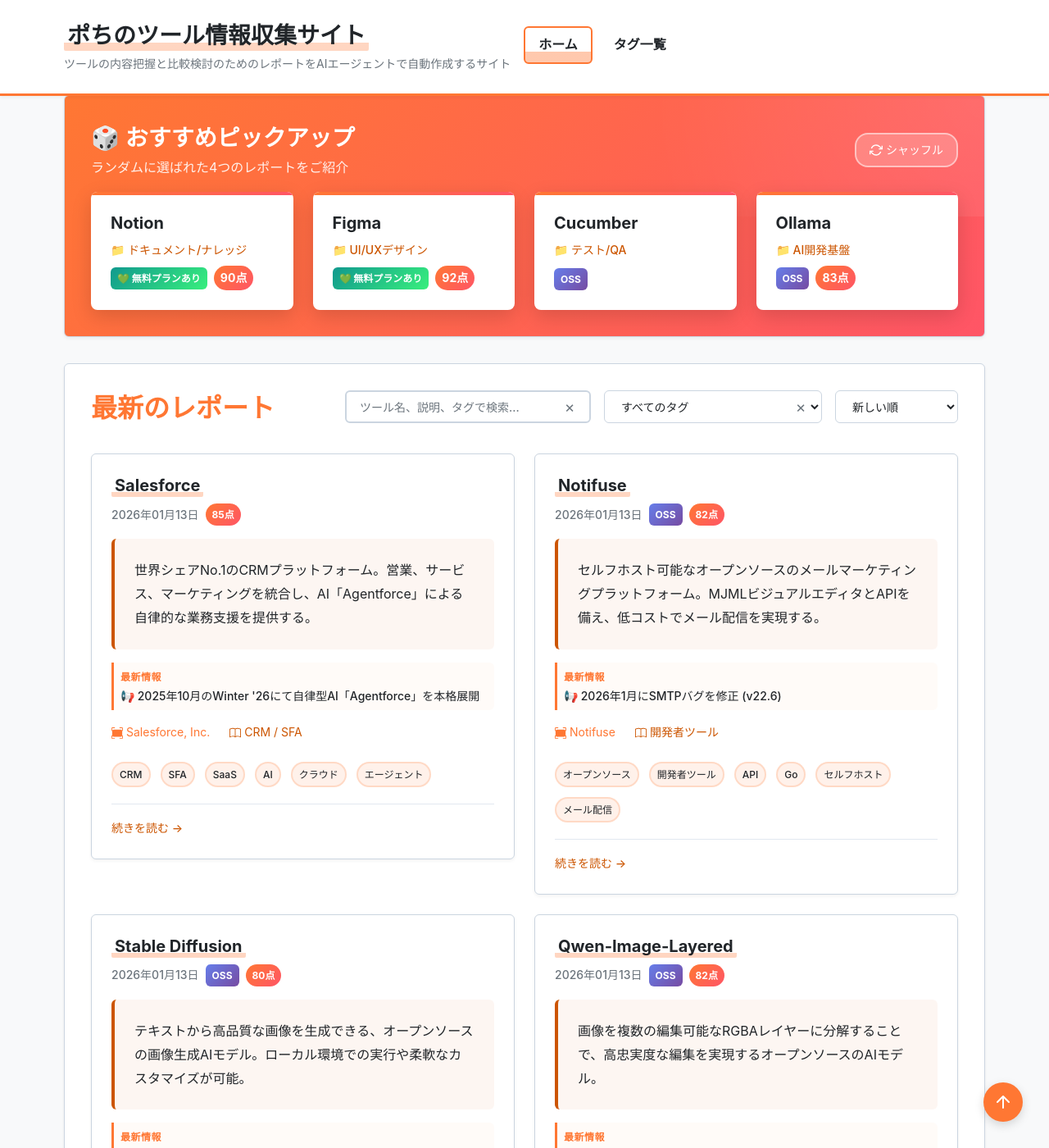
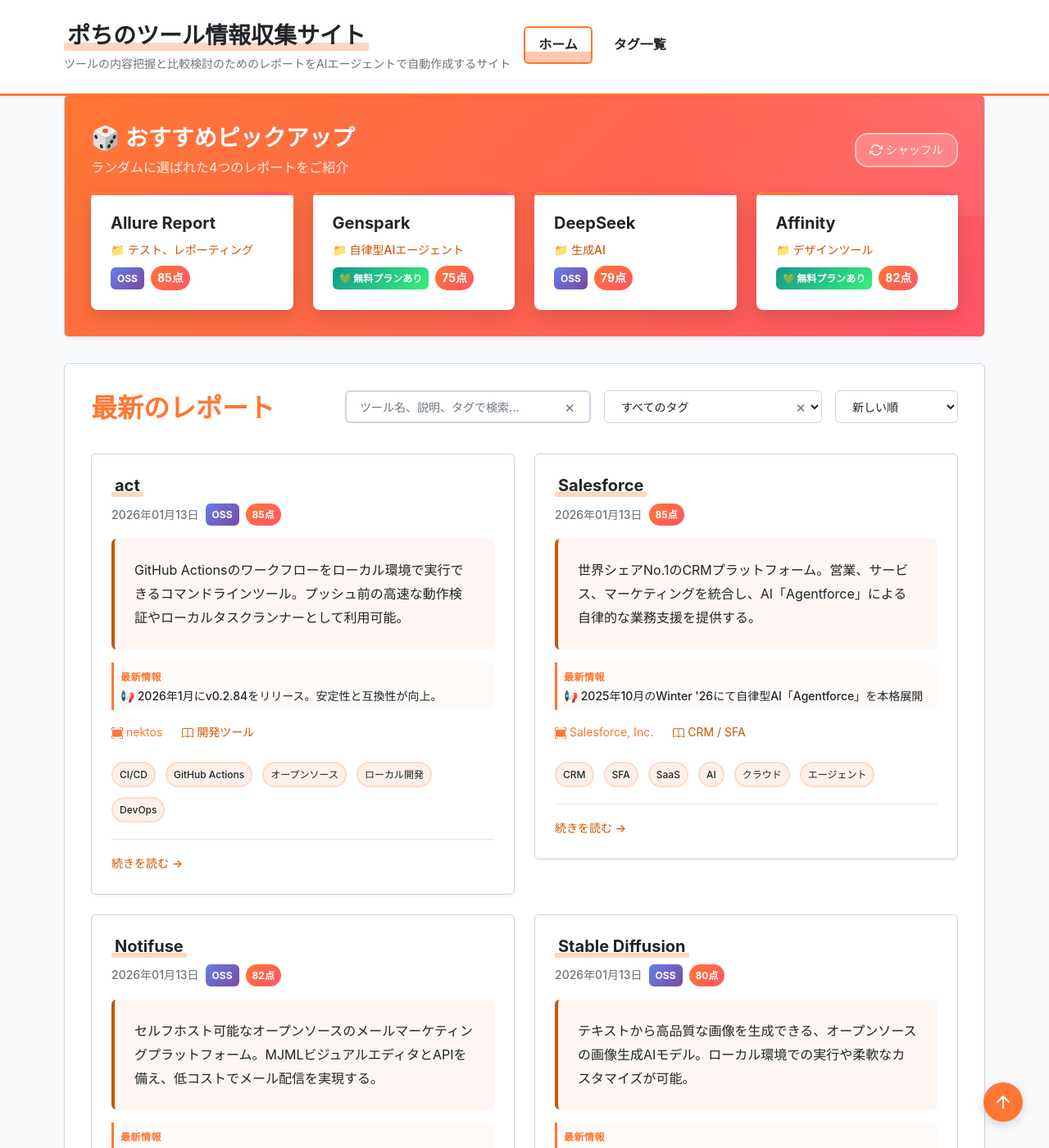
Before and after one commit to aegisfleet/tool-survey-report, a Jekyll site: the page built from index.md, in a window 1280 px wide and 1400 px high, scrolled down 656 px. Shown: the whole window at 82% size. Built offline with Jekyll 4.4.1, drawn with Linux system fonts in a browser that asks for light colours; part of the change alters nothing that is shown.

Commit message:
feat: add report for act (nektos/act)
- Create `_reports/act.md`
- Update `_reports/github-actions.md` and `_reports/docker.md` to add `act` as a related tool.

```diff
--- /dev/null
+++ b/_reports/act.md
@@ -0,0 +1,196 @@
+---
+title: "act (nektos/act) 調査レポート"
+tool_name: "act"
+tool_reading: "アクト"
+category: "開発ツール"
+developer: "nektos"
+official_site: "https://nektosact.com/"
+date: "2026-01-13"
+last_updated: "2026-01-13"
+tags:
+  - "CI/CD"
+  - "GitHub Actions"
+  - "オープンソース"
+  - "ローカル開発"
+  - "DevOps"
+description: "GitHub Actionsのワークフローをローカル環境で実行できるコマンドラインツール。プッシュ前の高速な動作検証やローカルタスクランナーとして利用可能。"
+
+quick_summary:
+  has_free_plan: true
+  is_oss: true
+  starting_price: "無料"
+  target_users:
+    - "ソフトウェアエンジニア"
+    - "DevOpsエンジニア"
+    - "OSSメンテナ"
+  latest_highlight: "2026年1月にv0.2.84をリリース。安定性と互換性が向上。"
+  update_frequency: "高"
+
+evaluation:
+  score: 85
+  base_score: 70
+  plus_points:
+    - point: 5
+      reason: "完全無料でGitHub Actionsのローカル実行環境を提供"
+    - point: 5
+      reason: "開発サイクルの大幅な短縮（プッシュ不要でテスト可能）"
+    - point: 5
+      reason: "活発なオープンソースコミュニティと頻繁なアップデート"
+  minus_points:
+    - point: -3
+      reason: "GitHubホステッドランナーとの完全な互換性はない（一部機能制限あり）"
+    - point: -2
+      reason: "Docker環境のセットアップとリソースが必要"
+  summary: "GitHub Actionsを利用する開発者にとって必須級のツール。完全な互換性はないものの、開発効率を劇的に向上させる。"
+
+links:
+  github: "https://github.com/nektos/act"
+  documentation: "https://nektosact.com/introduction.html"
+
+relationships:
+  related_tools:
+    - "GitHub Actions"
+    - "Docker"
+---
+
+# **act (nektos/act) 調査レポート**
+
+## **1. 基本情報**
+
+* **ツール名**: act (nektos/act)
+* **ツールの読み方**: アクト
+* **開発元**: nektos (コミュニティ主導のOSS)
+* **公式サイト**: [https://nektosact.com/](https://nektosact.com/)
+* **関連リンク**:
+  * GitHub: [https://github.com/nektos/act](https://github.com/nektos/act)
+  * ドキュメント: [https://nektosact.com/introduction.html](https://nektosact.com/introduction.html)
+* **カテゴリ**: 開発ツール / CI/CD
+* **概要**: GitHub Actionsのワークフロー定義ファイル（`.github/workflows`）を読み込み、Dockerコンテナを使用してローカル環境で実行するコマンドラインツール。「Think globally, act locally」を掲げ、クラウドへのプッシュなしでCI/CDパイプラインのテストを可能にする。
+
+## **2. 目的と主な利用シーン**
+
+* **解決する課題**:
+  * GitHub Actionsの動作確認のために、修正のたびにコミット・プッシュを行う手間と時間の無駄。
+  * 「コミット→プッシュ→CI失敗→修正」という長いフィードバックループ。
+  * `Makefile`等のローカルタスクランナーとCI設定の二重管理。
+* **想定利用者**:
+  * GitHub Actionsを利用してCI/CDパイプラインを構築するすべての開発者。
+  * CIのデバッグに時間を取られているエンジニア。
+* **利用シーン**:
+  * **CIワークフローのローカルデバッグ**: シンタックスエラーやスクリプトの動作をプッシュ前に手元で確認。
+  * **ローカルタスクランナー**: `Makefile`の代わりにGitHub Actionsの定義を使ってビルドやテストを実行。
+  * **クリーンな環境でのテスト**: 依存関係が含まれたDockerコンテナ上でテストを実行し、「自分のマシンでは動く」問題を排除。
+
+## **3. 主要機能**
+
+* **ワークフローのローカル実行**: `.github/workflows/` 内のYAMLファイルを解析し、Docker APIを通じてジョブを実行。
+* **イベントトリガーのシミュレーション**: `push` や `pull_request` などのGitHubイベントをローカルで発火させてワークフローを実行。
+* **アーティファクトの利用**: アクション間でのデータの受け渡しやアーティファクトの保存・利用をサポート。
+* **シークレット管理**: ローカルの `.secrets` ファイルを通じて、APIキーなどの機密情報を安全に注入可能。
+* **プラットフォーム指定**: `-P` オプションにより、ジョブを実行するDockerイメージ（Ubuntuなど）をカスタマイズ可能。
+* **ドライラン**: 実際の実行を行わずに、どのジョブが実行されるかを確認する機能（`act -n`）。
+* **特定のジョブのみ実行**: ワークフロー全体ではなく、特定のジョブを指定して実行可能（`act -j job_name`）。
+
+## **4. 特徴・強み (Pros)**
+
+* **高速なフィードバックループ**: コード変更からテスト結果確認までの時間を数分〜数十分から数秒〜数分に短縮できる。コミット履歴を汚さずに試行錯誤が可能。
+* **GitHub Actionsとの互換性**: 標準のYAML構文をそのまま解釈するため、特別な設定ファイルを追加で書く必要がない。
+* **環境の一貫性**: Dockerコンテナ上で実行されるため、ローカル環境の汚れや依存関係の差異に影響されにくい。
+* **活発な開発**: 多くのコントリビューターにより頻繁にメンテナンスされており、新しいGitHub Actionsの機能への追従が早い。
+* **クロスプラットフォーム**: Windows, Mac, Linuxのいずれでも動作（Dockerが必要）。
+
+## **5. 弱み・注意点 (Cons)**
+
+* **完全な互換性ではない**: GitHubホステッドランナーの環境を完全に再現できるわけではない。特にプリインストールされているソフトウェアの違いや、一部のGitHub固有のコンテキスト変数（`github.token`など）の挙動に差異がある場合がある。
+* **Docker依存**: 実行にはDocker Engineが必要であり、Docker Desktop等のライセンスやリソース消費（CPU/メモリ）の影響を受ける。特にmacOSではファイルシステムのマウントが遅い場合がある。
+* **「Docker in Docker」の複雑さ**: ワークフロー内でさらにDockerを使用する場合（Serviceコンテナなど）、特権モードの設定やパス解決などのトラブルが発生しやすい。
+* **キャッシュ機能の制限**: GitHub Actionsのキャッシュ機能（`actions/cache`）は、ローカル環境では期待通りに動作しない場合や設定が必要な場合がある。
+
+## **6. 料金プラン**
+
+| プラン名 | 料金 | 主な特徴 |
+|---------|------|---------|
+| **OSS (MIT License)** | 無料 | すべての機能を無制限に利用可能。 |
+
+* **課金体系**: 完全無料（オープンソース）。
+* **備考**: 実行にはローカルマシンのリソースを使用するため、クラウド利用料はかからないが、Dockerを動かすマシンスペックが必要。
+
+## **7. 導入実績・事例**
+
+* **導入企業**: 特定の企業導入リストは公開されていないが、GitHub上のスター数は50,000を超えており（2026年1月時点）、世界中の多くの開発者やOSSプロジェクトで標準的なローカルテストツールとして利用されている。
+* **導入事例**:
+  * **OSSプロジェクト**: CIの設定変更時のレビュー負荷軽減のために、コントリビューターに`act`での事前確認を推奨するケース。
+  * **個人開発**: プライベートリポジトリでのActions実行回数制限（無料枠）を節約するために、開発中のテストをローカルで行う。
+* **対象業界**: Web開発、システム開発全般。
+
+## **8. サポート体制**
+
+* **ドキュメント**: 公式サイトおよびGitHub Wikiに詳細なインストールガイド、使用方法、トラブルシューティングがまとめられている。
+* **コミュニティ**: GitHub DiscussionsやIssuesが非常に活発。バグ報告や機能要望はここでやり取りされる。
+* **公式サポート**: 企業による有償サポートはなく、コミュニティベースのサポートのみ。
+
+## **9. 連携機能 (API・インテグレーション)**
+
+* **API**: ツール自体はCLIでありAPIは提供していないが、Go言語のライブラリとして他のツールに組み込むことは可能。
+* **外部サービス連携**:
+  * **Docker**: 実行環境として必須。
+  * **GitHub**: GitHub APIと連携（必要に応じてトークンを使用）し、リポジトリの情報を取得可能。
+  * **VS Code**: 公式拡張機能ではないが、サードパーティ製の拡張機能（GitHub Local Actionsなど）を通じてVS Code上から実行可能。
+
+## **10. セキュリティとコンプライアンス**
+
+* **認証**: GitHub Personal Access Token (PAT) を使用して、プライベートリポジトリのアクションやパッケージにアクセス可能。
+* **データ管理**:
+  * すべての処理はローカルマシン（およびローカルのDockerコンテナ）内で完結するため、ソースコードや認証情報が外部サーバーに送信されることはない。
+  * `.secrets` ファイルによる環境変数の注入をサポート。**注意**: このファイルをGitにコミットしないよう `.gitignore` に追加することが強く推奨されている。
+* **準拠規格**: OSSであるため特定のセキュリティ認証（SOC2等）の対象外だが、コードは公開されており監査可能。
+
+## **11. 操作性 (UI/UX) と学習コスト**
+
+* **UI/UX**: コマンドラインインターフェース（CLI）ベース。シンプルなコマンド体系（`act`, `act -l`, `act -j job`）で直感的に操作可能。実行ログはターミナルにカラー表示され、GitHub上のログと似た形式で確認できる。
+* **学習コスト**: Dockerの基本的な知識があれば導入は容易。GitHub Actionsの知識が既にあるユーザーであれば、追加の学習コストはほぼ不要。`homebrew` や `choco` 等のパッケージマネージャーで簡単にインストール可能。
+
+## **12. ユーザーの声（レビュー分析）**
+
+* **調査対象**: GitHub Issues, Discussions, Tech Blogs (Qiita, Zenn, Dev.to), Reddit
+* **総合評価**: 非常に高い。GitHub Actionsを利用する開発者の「デファクトスタンダード」なローカルツールとして認知されている。
+* **ポジティブな評価**:
+  * 「もうCIの修正のために "fix ci", "try again" といった無意味なコミットを量産しなくて済む。」
+  * 「Makefileを捨てて、CI定義一本でローカルタスクも管理できるのが素晴らしい。」
+  * 「デバッグ速度が圧倒的に上がった。」
+* **ネガティブな評価 / 改善要望**:
+  * 「GitHubホステッドランナーに入っているツールがactの標準イメージに入っていないことがあり、手動でインストールする手間がある。」（fullイメージを使うと重い）
+  * 「Docker in Docker周りの挙動でハマることがある。」
+  * 「Apple Silicon (M1/M2/M3) MacでのDockerのパフォーマンス問題に引きずられることがある。」
+* **特徴的なユースケース**:
+  * 新入社員のオンボーディング時に、開発環境構築手順として「`act` を実行するだけ」にする（セットアップスクリプトをActionsとして記述）。
+
+## **13. 直近半年のアップデート情報**
+
+* **2026-01-01 (v0.2.84)**: メンテナンスリリース。依存パッケージの更新と軽微なバグ修正。
+* **2025-12-XX (v0.2.7X)**: 新しいGitHub Actionsランナーイメージへの対応強化。
+* **2025-10-XX**: 複合アクション（Composite Actions）のサポート改善。
+* **2025-08-XX**: ログ出力形式の改善と、大規模ワークフロー実行時のパフォーマンス最適化。
+
+(出典: [GitHub Releases](https://github.com/nektos/act/releases))
+
+## **14. 類似ツールとの比較**
+
+| ツール名 | 特徴 | 強み | 弱み | 選択肢となるケース |
+|---------|------|------|------|------------------|
+| **act** | GitHub Actions互換のローカルランナー | 既存のActions定義をそのまま使える。無料。 | 完全な再現性はない。Docker必須。 | GitHub Actionsを利用しており、ローカルで高速にテストしたい場合。 |
+| **Dagger** | プログラマブルなCI/CDエンジン | 特定のCIサービスに依存せず、Go/Python/TSでパイプラインを記述。どこでも動く。 | 独自の記述方式を覚える必要がある。GitHub Actionsの資産は直接使えない。 | CI/CDのポータビリティを重視し、ベンダーロックインを避けたい場合。 |
+| **CircleCI CLI** | CircleCIのローカルランナー | CircleCIの設定ファイルをローカルで実行・検証可能。 | CircleCIユーザー専用。 | CircleCIを利用している場合。 |
+| **GitHub Actions (Cloud)** | 本家クラウド実行環境 | 完全な互換性。セットアップ不要。並列実行。 | フィードバックが遅い。デバッグが困難（SSHデバッグは可能だが手間）。 | 最終的な動作確認、本番デプロイ。 |
+
+## **15. 総評**
+
+* **総合的な評価**:
+  GitHub Actionsを中心とした開発フローにおいて、`act` は**生産性を劇的に向上させるための必須ツール**である。クラウド上のCI環境とローカル環境のギャップを埋め、開発者の「待ち時間」を削減する効果は非常に大きい。完全な互換性がない点には注意が必要だが、それを補って余りあるメリットがある。
+* **推奨されるチームやプロジェクト**:
+  * GitHub ActionsをCI/CDに採用しているすべてのプロジェクト。
+  * CIの設定変更が頻繁に発生するフェーズにあるプロジェクト。
+  * ローカルでのビルド・テスト手順を標準化したいチーム。
+* **選択時のポイント**:
+  * 基本的には導入して損はない。ただし、「`act`で通ったから本番も通る」と過信せず、最終確認は必ずGitHub上で行うという運用ルールとセットで導入すべきである。
+  * 複雑な環境構築が必要なジョブの場合、`act`用のカスタムDockerイメージを用意するコストとメリットを天秤にかける必要がある。
--- a/_reports/docker.md
+++ b/_reports/docker.md
@@ -22,6 +22,7 @@ relationships:
   related_tools:
     - "Podman"
     - "Kubernetes"
+    - "act"
     - "Nexus Repository"
 ---
 
--- a/_reports/github-actions.md
+++ b/_reports/github-actions.md
@@ -42,6 +42,7 @@ relationships:
   parent: "GitHub"
   related_tools:
     - "Jenkins"
+    - "act"
 ---
 
 # **GitHub Actions 調査レポート**
```
